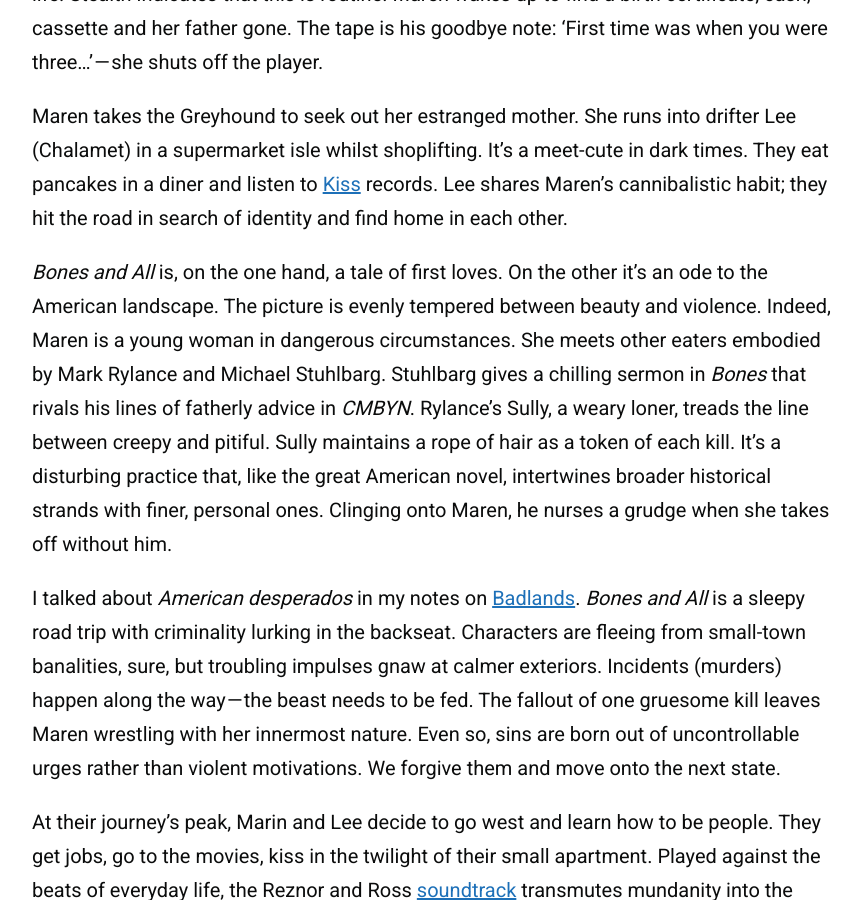
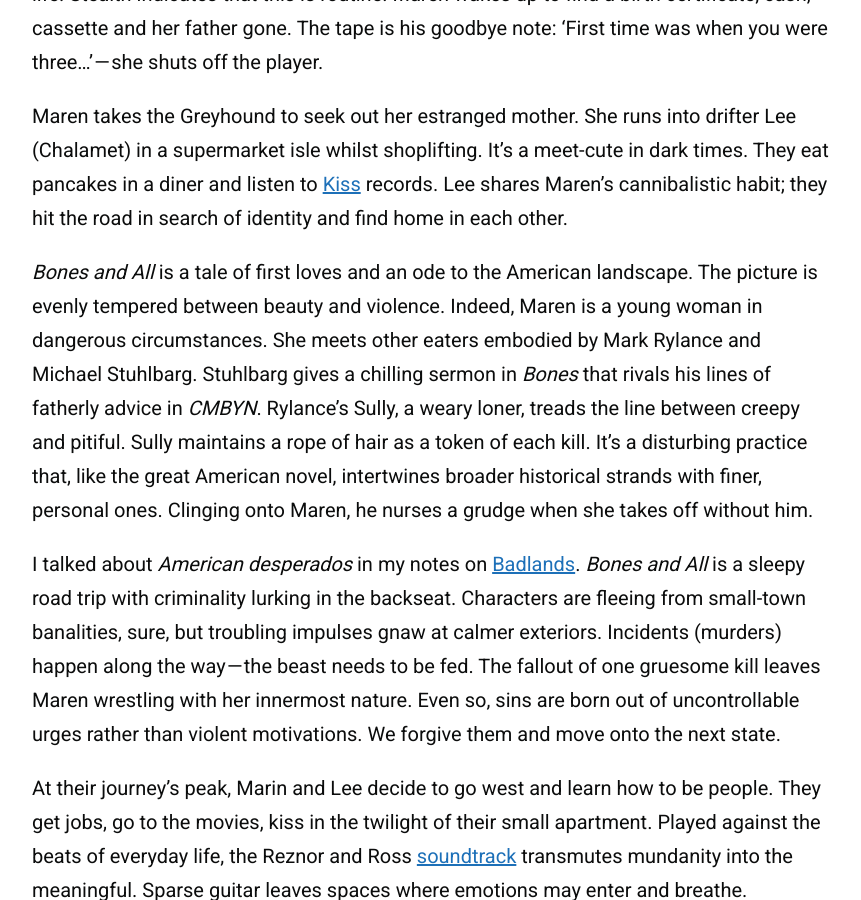
Before and after one commit to zoeurl/zoedowney.github.io, a Jekyll site: the page built from _posts/2023-08-07-bones-and-all.md, in a window 1280 px wide and 900 px high, scrolled down 1433 px. Shown: the whole window, without its empty margins (208-1069 px from the left). Built offline with Jekyll 4.4.1, drawn with Linux system fonts in a browser that asks for light colours.

Commit message:
Update 2023-08-07-bones-and-all.md

```diff
--- a/_posts/2023-08-07-bones-and-all.md
+++ b/_posts/2023-08-07-bones-and-all.md
@@ -18,7 +18,7 @@
 
 Maren takes the Greyhound to seek out her estranged mother. She runs into drifter Lee (Chalamet) in a supermarket isle whilst shoplifting. It’s a meet-cute in dark times. They eat pancakes in a diner and listen to [Kiss](https://www.youtube.com/watch?v=Gcj34XixuYg&ab_channel=KissVEVO) records. Lee shares Maren’s cannibalistic habit; they hit the road in search of identity and find home in each other.
 
-_Bones and All_ is, on the one hand, a tale of first loves. On the other it’s an ode to the American landscape. The picture is evenly tempered between beauty and violence. Indeed, Maren is a young woman in dangerous circumstances. She meets other eaters embodied by Mark Rylance and Michael Stuhlbarg. Stuhlbarg gives a chilling sermon in _Bones_ that rivals his lines of fatherly advice in _CMBYN_. Rylance’s Sully, a weary loner, treads the line between creepy and pitiful. Sully maintains a rope of hair as a token of each kill. It’s a disturbing practice that, like the great American novel, intertwines broader historical strands with finer, personal ones. Clinging onto Maren, he nurses a grudge when she takes off without him.
+_Bones and All_ is a tale of first loves and an ode to the American landscape. The picture is evenly tempered between beauty and violence. Indeed, Maren is a young woman in dangerous circumstances. She meets other eaters embodied by Mark Rylance and Michael Stuhlbarg. Stuhlbarg gives a chilling sermon in _Bones_ that rivals his lines of fatherly advice in _CMBYN_. Rylance’s Sully, a weary loner, treads the line between creepy and pitiful. Sully maintains a rope of hair as a token of each kill. It’s a disturbing practice that, like the great American novel, intertwines broader historical strands with finer, personal ones. Clinging onto Maren, he nurses a grudge when she takes off without him.
 
 I talked about _American desperados_ in my notes on [Badlands](https://medium.com/@zoedowney/my-year-at-the-movies-day-1-36bc45f526e9). _Bones and All_ is a sleepy road trip with criminality lurking in the backseat. Characters are fleeing from small-town banalities, sure, but troubling impulses gnaw at calmer exteriors. Incidents (murders) happen along the way — the beast needs to be fed. The fallout of one gruesome kill leaves Maren wrestling with her innermost nature. Even so, sins are born out of uncontrollable urges rather than violent motivations. We forgive them and move onto the next state.
 
```
